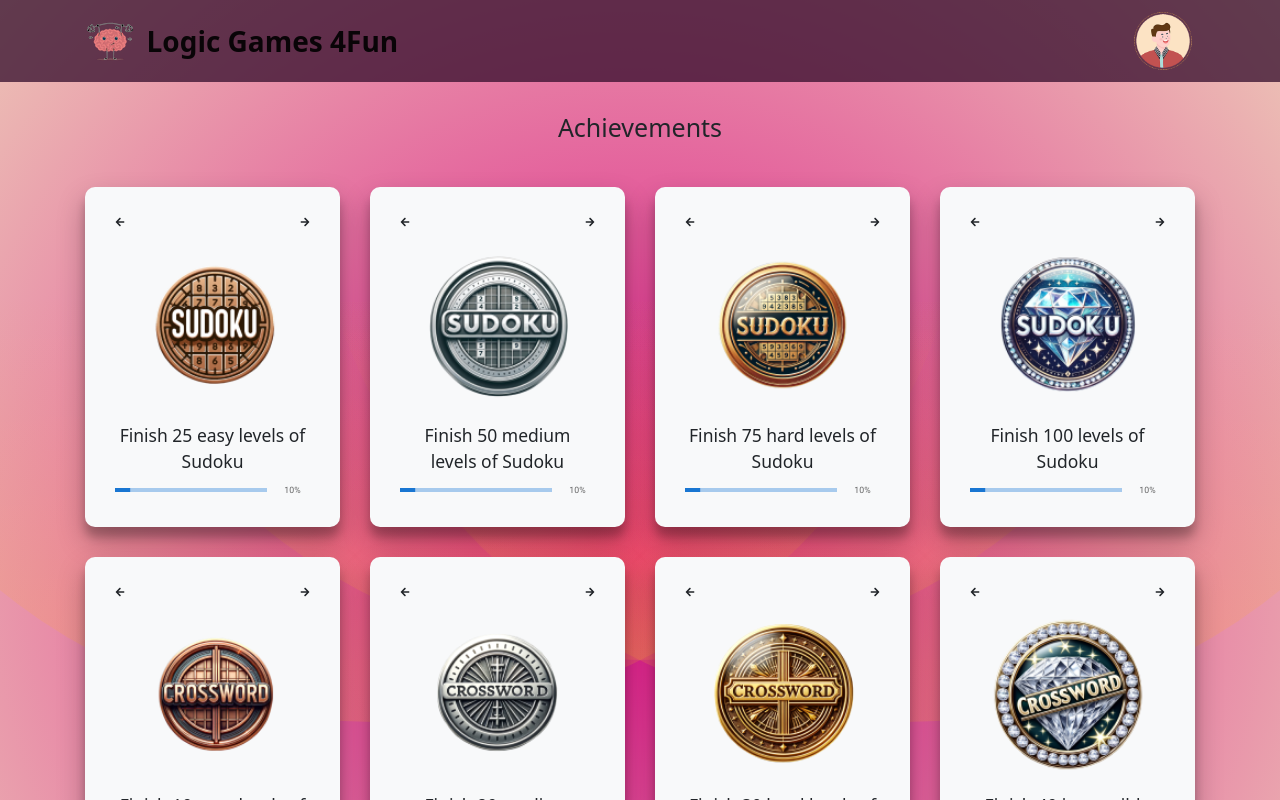
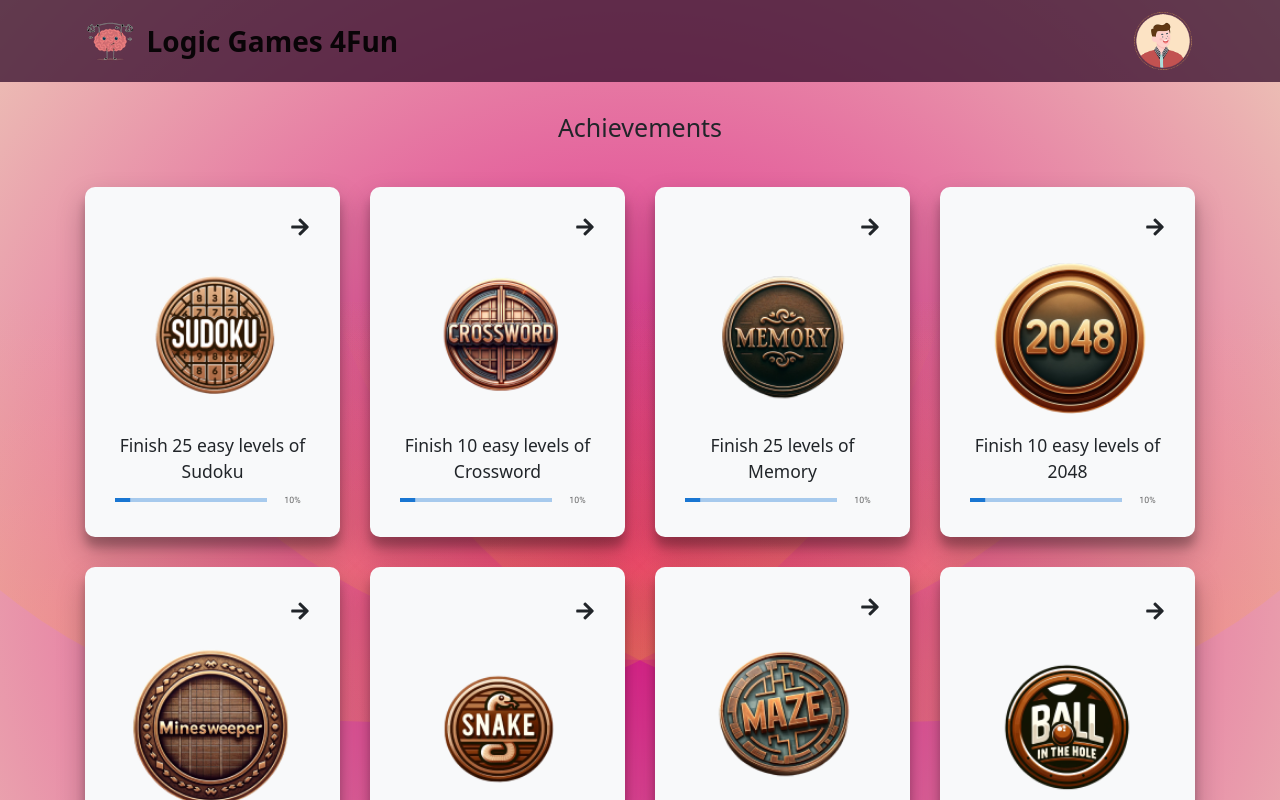
Before and after one commit to jklis2/Logic_Games_4Fun, a React (Create React App) app in the folder LogicGames4Fun/Client/: page /achievements in a window 1280 px wide. Shown: the top 800 px of the page. Built offline with nearby package versions, Linux system fonts and the light colour scheme.

Commit message:
Edited arrows on achievement card

```diff
--- a/LogicGames4Fun/Client/src/Component/Achievements/AchievementsForm.jsx
+++ b/LogicGames4Fun/Client/src/Component/Achievements/AchievementsForm.jsx
@@ -1,4 +1,4 @@
-import React from "react";
+import React, { useState } from "react";
 import { InternalNavbar } from "../InternalNavbar/InternalNavbar";
 import DashboardFooter from "../Dashboard/DashboardFooter";
 import ProgressBarValue from "./ProgressBarValue";
@@ -9,6 +9,37 @@ import { useTranslation } from "react-i18next";
 
 export const AchievementsForm = () => {
   const { t } = useTranslation();
+
+  const initialAchievementLevels = achievementList.reduce(
+    (acc, achievement) => {
+      acc[achievement.id] = "brown";
+      return acc;
+    },
+    {}
+  );
+
+  const [achievementLevels, setAchievementLevels] = useState(
+    initialAchievementLevels
+  );
+
+  const changeAchievementLevel = (achievementId, direction) => {
+    const levels = ["brown", "silver", "gold", "diamond"];
+    let currentIndex = levels.indexOf(achievementLevels[achievementId]);
+    if (direction === "right") {
+      currentIndex = (currentIndex + 1) % levels.length;
+    } else {
+      currentIndex = (currentIndex - 1 + levels.length) % levels.length;
+    }
+    setAchievementLevels({
+      ...achievementLevels,
+      [achievementId]: levels[currentIndex],
+    });
+  };
+
+  const bronzeAchievements = achievementList.filter((achievement) =>
+    achievement.img.includes("brown")
+  );
+
   return (
     <>
       <InternalNavbar />
@@ -17,16 +48,43 @@ export const AchievementsForm = () => {
       </h1>
       <div className="container">
         <div className="row">
-          {achievementList.map((achievement) => (
+          {bronzeAchievements.map((achievement) => {
+            const currentLevel = achievementLevels[achievement.id];
+            const isBronze = currentLevel === "brown";
+            const isDiamond = currentLevel === "diamond";
+
+            return (
               <div key={achievement.id} className="col-md-3 p-4">
                 <div className="bg-light h-100 d-flex flex-column justify-content-around achievement-card p-5 text-center">
-                <div className="d-flex justify-content-between align-items-center w-100">
-                  <FaArrowLeft />
-                  <FaArrowRight />
+                  <div
+                    className={`d-flex ${
+                      isBronze
+                        ? "justify-content-end"
+                        : isDiamond
+                        ? "justify-content-start"
+                        : "justify-content-between"
+                    } align-items-center w-100`}
+                  >
+                    {!isBronze && (
+                      <FaArrowLeft
+                        style={{ fontSize: "2rem" }}
+                        onClick={() =>
+                          changeAchievementLevel(achievement.id, "left")
+                        }
+                      />
+                    )}
+                    {!isDiamond && (
+                      <FaArrowRight
+                        style={{ fontSize: "2rem" }}
+                        onClick={() =>
+                          changeAchievementLevel(achievement.id, "right")
+                        }
+                      />
+                    )}
                   </div>
                   <div className="p-4">
                     <img
-                    src={achievement.img}
+                      src={achievement.img.replace("brown", currentLevel)}
                       alt={achievement.alt}
                       className="w-100"
                     ></img>
@@ -37,7 +95,8 @@ export const AchievementsForm = () => {
                   </div>
                 </div>
               </div>
-          ))}
+            );
+          })}
         </div>
       </div>
       <DashboardFooter />
```
Lines whose indentation alone changed are shown as unchanged.
